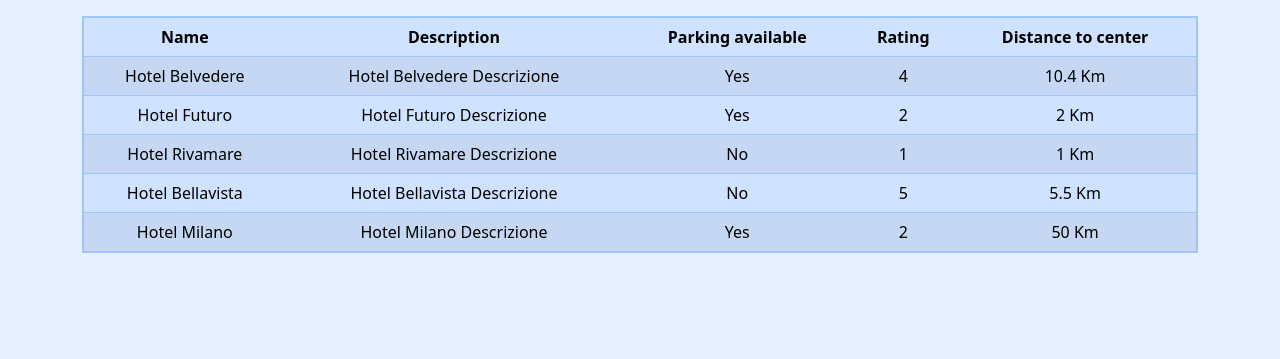
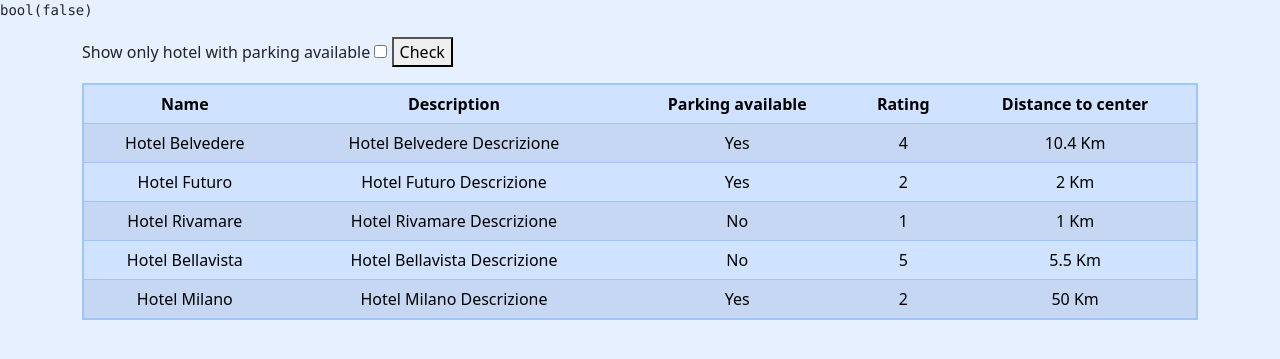
Before and after one commit to Arianna-Salvini/php-hotel, a PHP site: page /?parking=1 in a window 1280 px wide. Shown: the top 359 px of the page. Run offline with PHP 8.4, Linux system fonts and the light colour scheme.

Commit message:
Add check box for hotels with available parking

```diff
--- a/index.php
+++ b/index.php
@@ -37,9 +37,12 @@ $hotels = [
     ],
 ];
 
+$show_parking_available = $_GET['parking'] === 'on';
+
 echo '<pre>';
 
 // var_dump($hotels);
+var_dump($show_parking_available);
 
 echo '</pre>';
 ?>
@@ -60,7 +63,15 @@ echo '</pre>';
 
 <body class="bg-primary bg-opacity-10">
     <div class="container">
-        <table class="table table-striped table-primary border border-2 border-primary-subtle rounded-3">
+        <!-- Form to check if an hotel parking is available -->
+        <form action="" method="get">
+            <label for="parking">Show only hotel with parking available</label>
+            <input type="checkbox" name="parking" id="parking">
+            <button type="submit">Check</button>
+        </form>
+
+        <!-- Table -->
+        <table class="table table-striped table-primary border border-2 border-primary-subtle">
             <thead class="text-center">
                 <tr>
                     <th>Name</th>
@@ -73,6 +84,13 @@ echo '</pre>';
             <tbody class="text-center">
                 <?php
                 foreach ($hotels as $hotel) {
+
+                    // Check parkng
+
+                    if ($show_parking_available && !$hotel['parking']) {
+                        continue;
+                    }
+
                     echo " <tr>";
                     echo "<td>$hotel[name]</td>";
                     echo "<td>$hotel[description]</td>";
```
